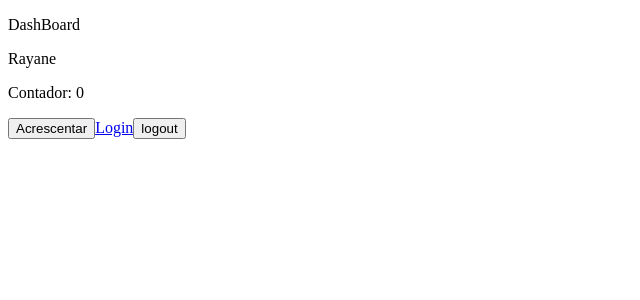
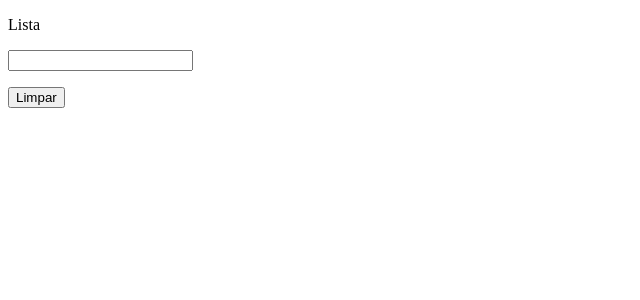
Before and after one commit to Welen1911/react_aulas, a React (Create React App) app: page /pagina-inicial in a window 1280 px wide. Shown: the top 300 px of the page, without its empty margins (0-640 px from the left). Built offline with nearby package versions, Linux system fonts and the light colour scheme.

Commit message:
implementando listas no React

```diff
--- a/src/App/pages/dashBoard/DashBoard.tsx
+++ b/src/App/pages/dashBoard/DashBoard.tsx
@@ -1,30 +1,45 @@
-import { Link, useNavigate } from "react-router-dom"
-import { useCallback, useEffect, useMemo, useRef, useState } from "react";
-import { useUsuarioLogado } from "../../shared/hooks/UseUsuarioLogado";
-
+import { useCallback, useState } from "react";
 
 export const DashBoard = () => {
+    const [getLista, setLista] = useState<string[]>([]);
 
-    const history = useNavigate();
-    const contadorRef = useRef(1);
-    const timerRef = useRef<HTMLParagraphElement>(null)
-    const [contador, setContador] = useState(0);
+    const handleInputKeyDown: React.KeyboardEventHandler<HTMLInputElement> = useCallback((e) => {
+        if ( e.key == "Enter") {
+            if (e.currentTarget.value.trim().length === 0) return;
 
-    const {nome, logout} = useUsuarioLogado();
+            const value = e.currentTarget.value;
+            e.currentTarget.value = "";
 
+            setLista((oldLista) => {
+                console.log(oldLista);
+                if (oldLista.includes(value)) return oldLista;
+                return [...oldLista, value];
+            })
+        }
+    }, [])
+
+    const handleLimparClick = useCallback(() => {
+        setLista((oldLista) => {
+            const limpar = oldLista.pop();
+            return [...oldLista];
+        });
+    }, [])
 
     return (
         <div>
-            <p ref={timerRef}></p>
-            <p>DashBoard</p>
-            <p>{nome}</p>
-            <p>Contador: {contador}</p>
-            <button onClick={() => {
-                setContador(contadorRef.current++);
+            <p>Lista</p>
+            <input type="text"
+            onKeyDown={handleInputKeyDown}
 
-            }}>Acrescentar</button>
-            <Link to="/entrar" >Login</Link>
-            <button onClick={logout}>logout</button>
+            />
+            <ul>
+                {getLista.map((value) => {
+                    return (
+                        <li key={value}>{value}</li>
+                    );
+                })}
+            </ul>
+            <button onClick={handleLimparClick}>Limpar</button>
         </div>
     )
 }
```
